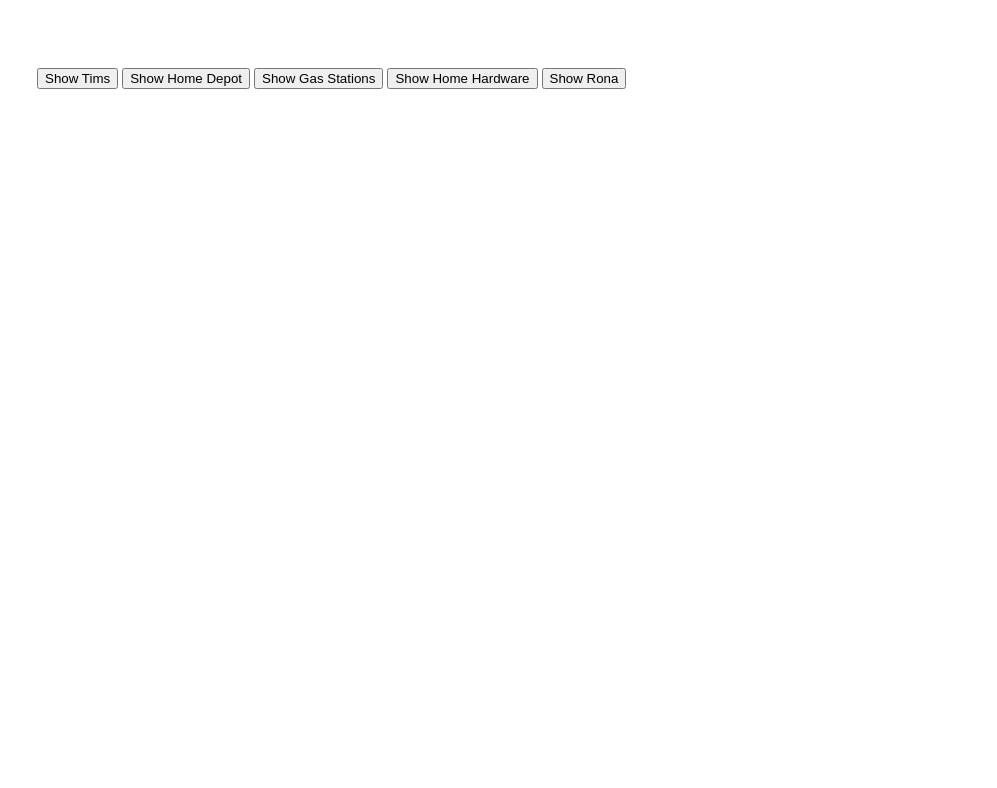
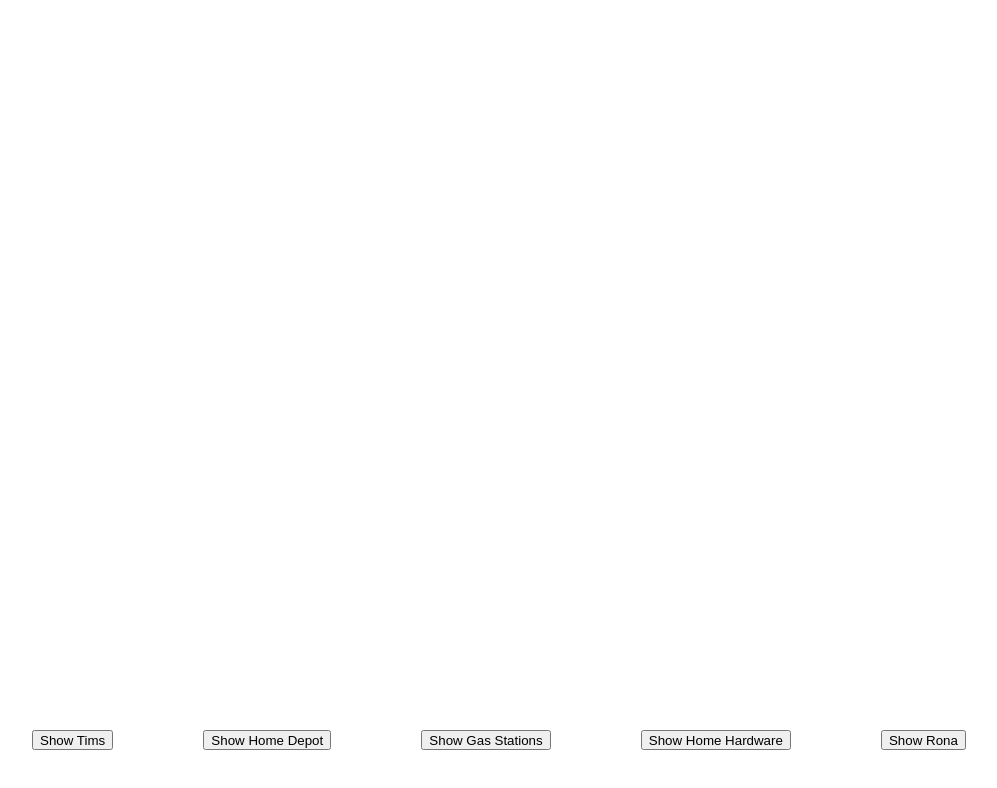
Before and after one commit to NathanSikkema/Assignment-2, a plain HTML site: page index.html in a window 1280 px wide. Shown: the whole page, without its empty margins (13-1010 px from the left). Drawn offline with Linux system fonts and the light colour scheme; some packages are replaced by stand-ins of ours.

Commit message:
Modifying Stylesheet

```diff
--- a/css/style.css
+++ b/css/style.css
@@ -1,7 +1,7 @@
 gmp-map, .buttons {
     margin: 50px;
-    height: 50%;
-    width: 50%;
+    height: 60vw;
+    /* width: 60vw; */
   }
 html,
 body {
@@ -9,3 +9,18 @@
 margin: 0;
 padding: 0;
 }
+
+body {
+    display: flex;
+    flex-direction: column;
+    align-items: center;
+    justify-content: space-between;
+    width: 80vw;
+}
+.buttons {
+    display: flex;
+    flex-direction: row;
+    justify-content: space-around;
+    width: 100%;
+    height: 20px !important;
+}
```
